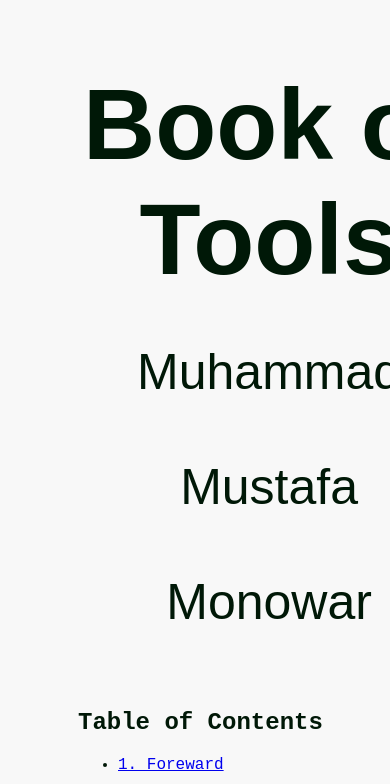
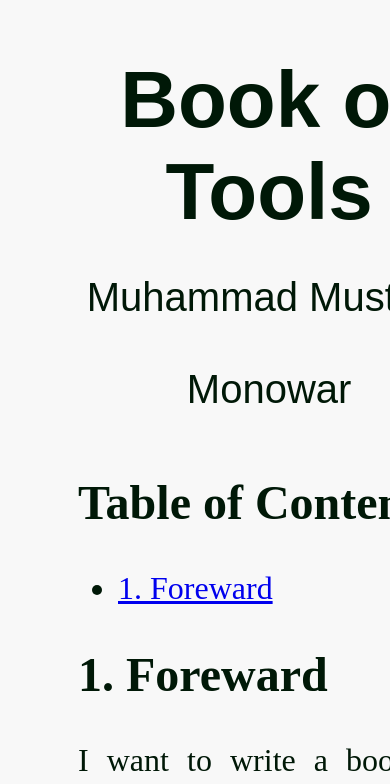
Before and after one commit to phinixgreen/digital-gardens, a plain HTML site: page index.html in a window 390 px wide. Shown: the top 784 px of the page. Drawn offline with Linux system fonts and the light colour scheme.

Commit message:
font size adjusted

```diff
--- a/style.css
+++ b/style.css
@@ -1,19 +1,19 @@
-.title {text-align: center; font-size: 100px ;font-weight: 800; font-family: Arial, Helvetica, sans-serif;}
+.title {text-align: center; font-size: 80px ;font-weight: 800; font-family: Arial, Helvetica, sans-serif;}
 p.author {color: #c76767;}
 
-body {background-color: #f8f8f8; color: #001807; font-family: 'Courier New', Courier, monospace; padding-right: 10%; padding-left: 10%; text-align:justify; margin-left: 10%; margin-right: 10%; margin-top: 5%;
-     text-justify: newspaper; font-weight: 500; font-size:medium;}
+body {background-color: #f8f8f8; color: #001807; font-family:'Times New Roman', Times, serif; padding-right: 10%; padding-left: 10%; text-align:justify; margin-left: 10%; margin-right: 10%; margin-top: 5%;
+     text-justify: newspaper; font-weight: 500; font-size:xx-large;}
 
 link.target {color: #cbe2c0;}
 
 link {color: #cbe2c0;}
 
 text-table-of-contents {color:aqua}
-.subtitle {text-align: center; font-size: 50px ;font-weight: 500; font-family: Arial, Helvetica, sans-serif;}
+.subtitle {text-align: center; font-size: 40px ;font-weight: 500; font-family: Arial, Helvetica, sans-serif;}
 
 
 @media only screen and (max-width:768px ){
 body {width: 98%; align-self: center;}
-.title {size: 80px; width: fit-content;}
-.subtitle{size: 40px; width: fit-content;}
+.title {size: 70px; width: fit-content;}
+.subtitle{size: 30px; width: fit-content;}
 }
```
